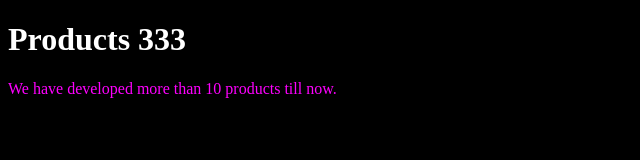
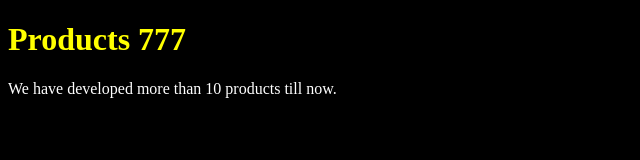
Before and after one commit to vagt76/html1, a plain HTML site: page index.html in a window 1280 px wide. Shown: the whole page, without its empty margins (0-640 px from the left). Drawn offline with Linux system fonts and the light colour scheme.

Commit message:
sdfasdfsadfsadfsadfasdfasf

```diff
--- a/index.html
+++ b/index.html
@@ -4,7 +4,7 @@
       <title>HTML Backgorund Color</title>
    </head>
    <body style="background-color:black;">
-      <h1><font color="white">Products 333</h1>
-      <p><font color="magenta">We have developed more than 10 products till now.</p>
+      <h1><font color="yellow">Products 777</h1>
+      <p><font color="white">We have developed more than 10 products till now.</p>
    </body>
 </html>
```
